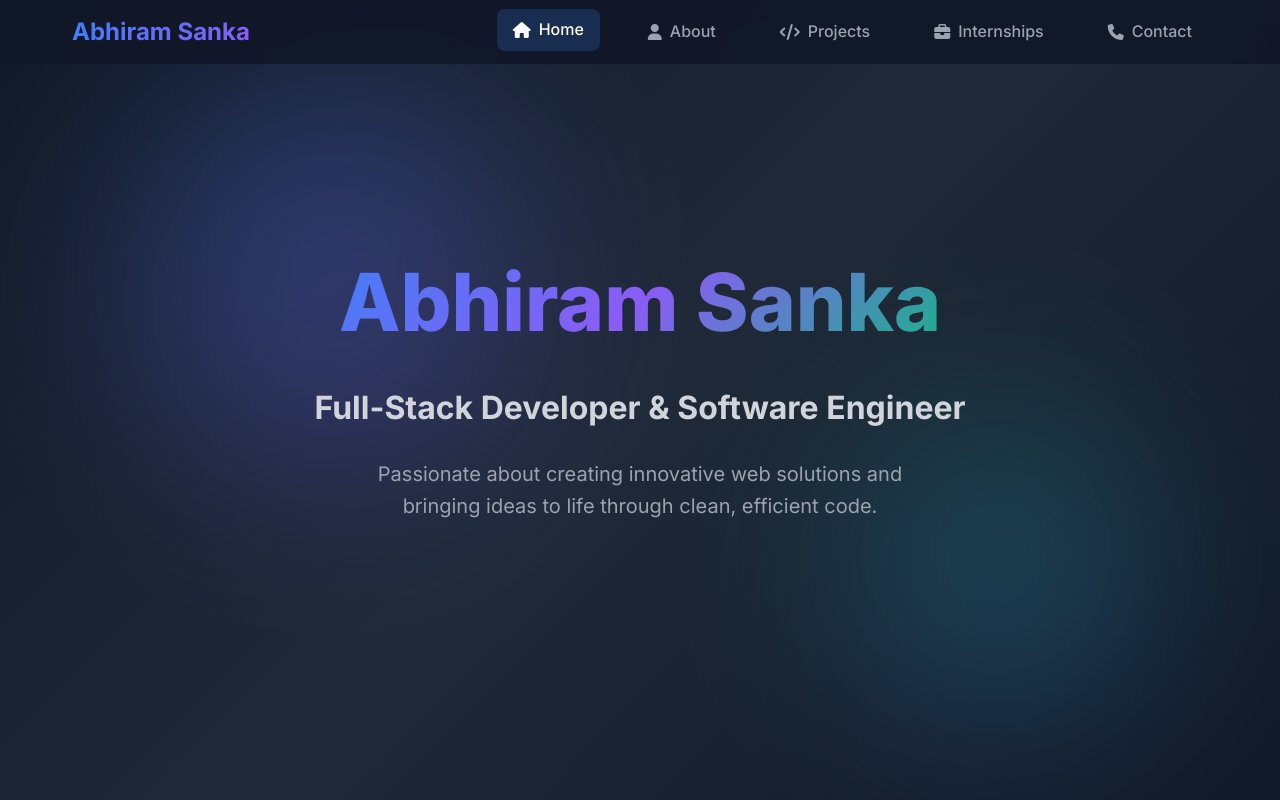
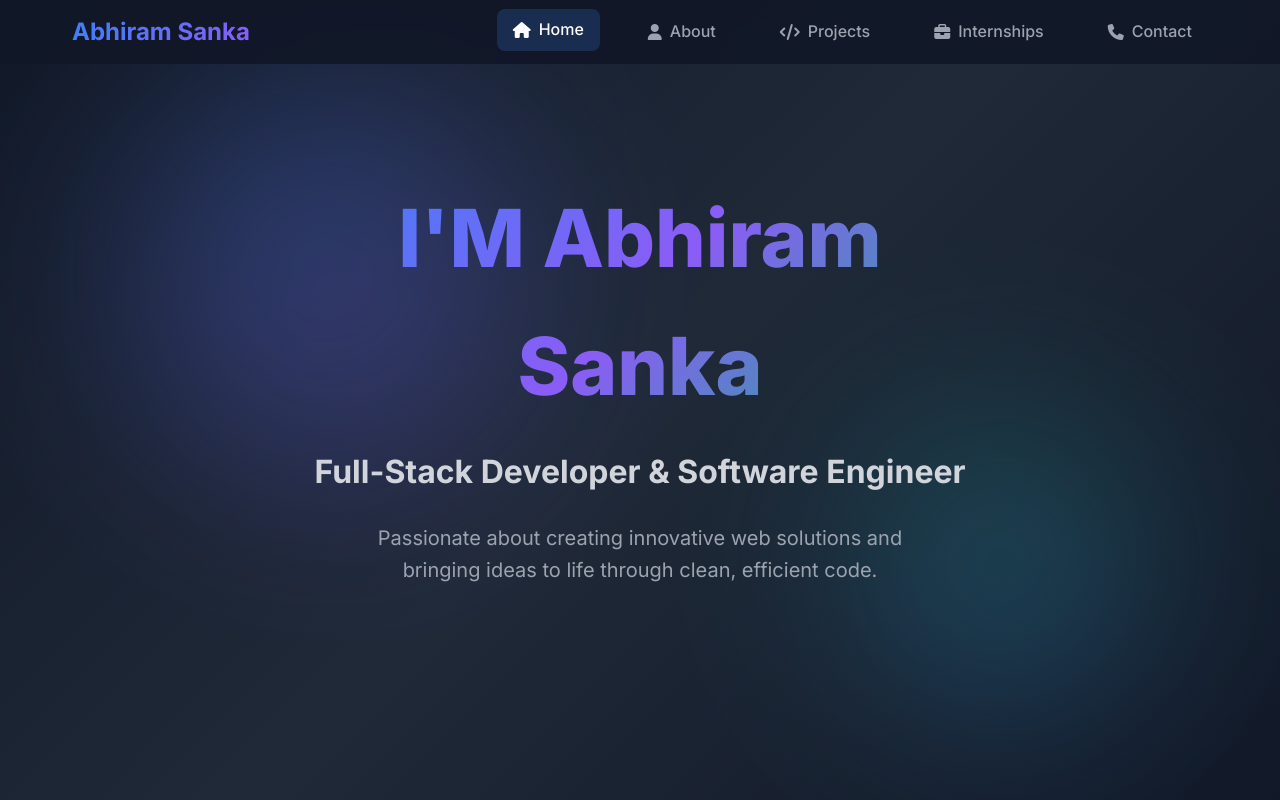
Before and after one commit to Abhir-1905-ram/Portfolio, a plain HTML site: page portrtr/index.html in a window 1280 px wide. Shown: the top 800 px of the page. Drawn offline with Linux system fonts and the light colour scheme.

Commit message:
Update index.html

```diff
--- a/portrtr/index.html
+++ b/portrtr/index.html
@@ -3,7 +3,7 @@
 <head>
     <meta charset="UTF-8">
     <meta name="viewport" content="width=device-width, initial-scale=1.0">
-    <title>I'm Abhiram Sanka - Full-Stack Developer Portfolio</title>
+    <title>Abhiram Sanka - Full-Stack Developer Portfolio</title>
     <meta name="description" content="Abhiram Sanka - Full-Stack Developer & Software Engineer Portfolio">
     <meta name="keywords" content="Abhiram Sanka, Full-Stack Developer, Software Engineer, React, Node.js, Portfolio">
     <meta name="author" content="Abhiram Sanka">
@@ -80,7 +80,7 @@
 
         <div class="hero-content">
             <div class="hero-text">
-                <h1 class="hero-title">Abhiram Sanka</h1>
+                <h1 class="hero-title">I'M Abhiram Sanka</h1>
                 <h2 class="hero-subtitle">Full-Stack Developer & Software Engineer</h2>
                 <p class="hero-description">
                     Passionate about creating innovative web solutions and bringing ideas to life through clean, efficient code.
```
